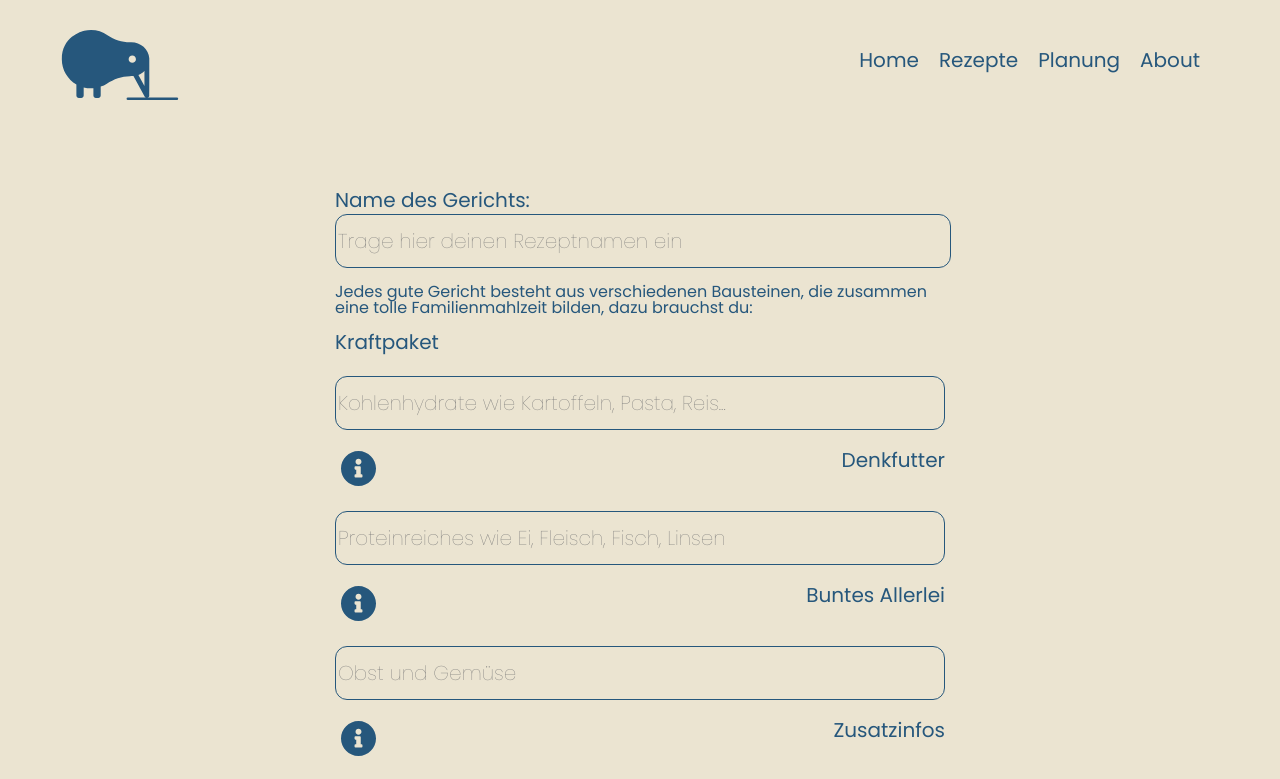
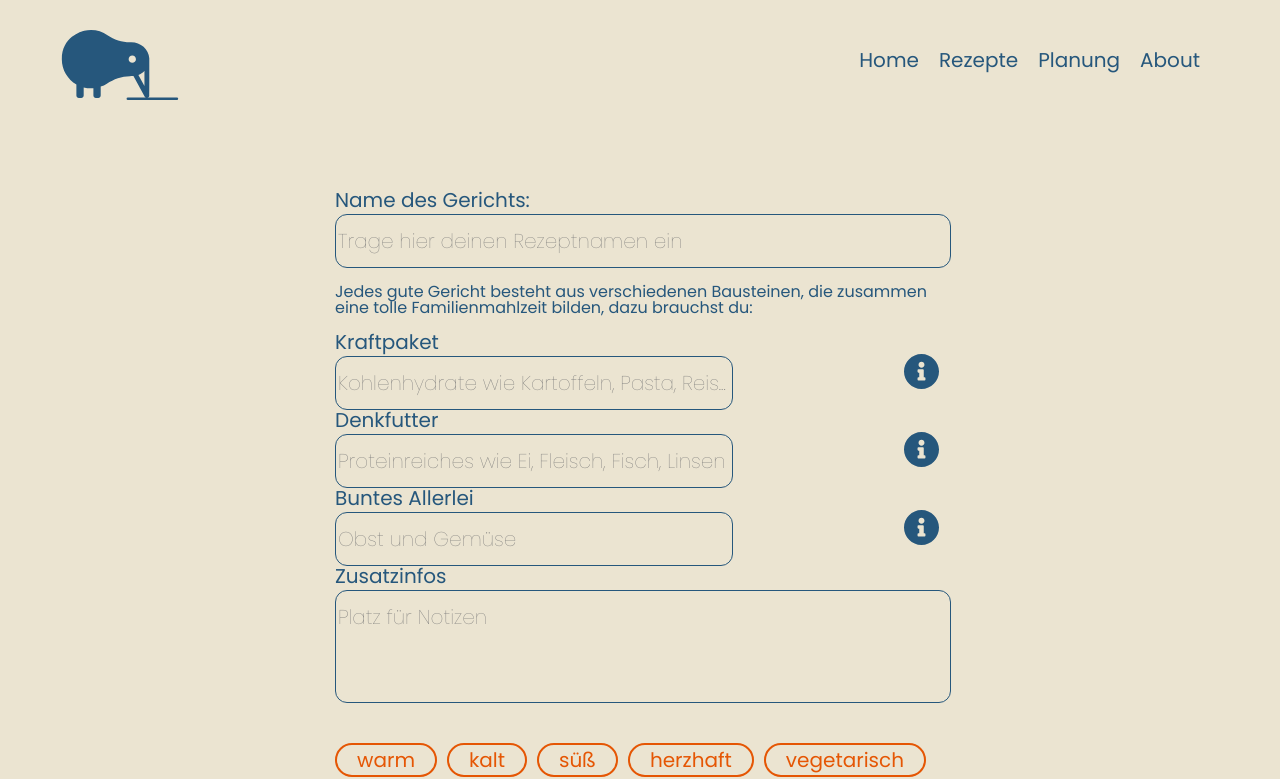
Before and after one commit to coding-bootcamps-eu/final-project-tz-earlybirds, a Vue app: page /recipe-input in a window 1280 px wide. Shown: the top 779 px of the page. Built offline with nearby package versions, Linux system fonts and the light colour scheme.

Commit message:
adds infobutton flexbox

```diff
--- a/src/views/RecipeInputView.vue
+++ b/src/views/RecipeInputView.vue
@@ -13,6 +13,8 @@
         eine tolle Familienmahlzeit bilden, dazu brauchst du:
       </p>
       <div class="flex-wrapper">
+        <div class="flex-wrapper-2">
+          <div>
             <label for="kraftpaket">Kraftpaket</label>
 
             <input
@@ -22,6 +24,7 @@
               name="kraftpaket"
               placeholder="Kohlenhydrate wie Kartoffeln, Pasta, Reis..."
             />
+          </div>
           <button
             type="button"
             class="info-button"
@@ -31,6 +34,9 @@
 
             <img src="../assets/info.svg" />
           </button>
+        </div>
+        <div class="flex-wrapper-2">
+          <div>
             <label for="denkfutter">Denkfutter</label>
             <input
               v-model="recipe.denkfutter"
@@ -39,15 +45,18 @@
               name="denkfutter"
               placeholder="Proteinreiches wie Ei, Fleisch, Fisch, Linsen"
             />
+          </div>
           <button
             type="button"
             class="info-button"
             @click="$refs.denkfutter.showModal()"
           >
+            <span class="visually-hidden">Was bedeutet Denkfutter?</span>
             <img src="../assets/info.svg" />
           </button>
-        <span class="visually-hidden">Was bedeutet Denkfutter?</span>
-
+        </div>
+        <div class="flex-wrapper-2">
+          <div>
             <label for="buntes">Buntes Allerlei</label>
             <input
               v-model="recipe.buntes"
@@ -56,14 +65,17 @@
               name="buntes"
               placeholder="Obst und Gemüse"
             />
+          </div>
           <button
             type="button"
             class="info-button"
             @click="$refs.buntes.showModal()"
           >
+            <span class="visually-hidden">Was bedeutet Buntes Allerlei?</span>
             <img src="../assets/info.svg" />
           </button>
-        <span class="visually-hidden">Was bedeutet Buntes Allerlei?</span>
+        </div>
+        <div>
           <label for="infos">Zusatzinfos</label>
           <input
             v-model="recipe.zusatzinfos"
@@ -72,7 +84,9 @@
             name="infos"
             placeholder="Platz für Notizen"
           />
+        </div>
         <FilterTags
+          id="filter-tags"
           :tags="recipe.tags"
           @update:tags="onTagsUpdate($event)"
         ></FilterTags>
@@ -148,15 +162,22 @@ input::placeholder {
 
 .flex-wrapper {
   display: flex;
+  flex-direction: column;
   flex-wrap: wrap;
   justify-content: space-between;
-  gap: 1em;
+}
+.flex-wrapper-2 {
+  display: flex;
+  justify-content: space-between;
 }
 img {
   cursor: pointer;
 }
 .info-button {
   border: none;
+}
+#filter-tags {
+  margin-block: 2rem;
 }
 </style>
 <script>
--- a/src/views/RecipesView.vue
+++ b/src/views/RecipesView.vue
@@ -35,7 +35,11 @@
               alt="details icon"
             />
           </router-link>
-          <button id="delete-button" @click="deleteRecipe(recipe.id)">
+          <button
+            type="button"
+            id="delete-button"
+            @click="deleteRecipe(recipe.id)"
+          >
             <span class="visually-hidden">Rezept löschen</span>
             <img id="trash" src="../assets/trash.svg" alt="trash icon" />
           </button>
```
Lines whose indentation alone changed are shown as unchanged.
